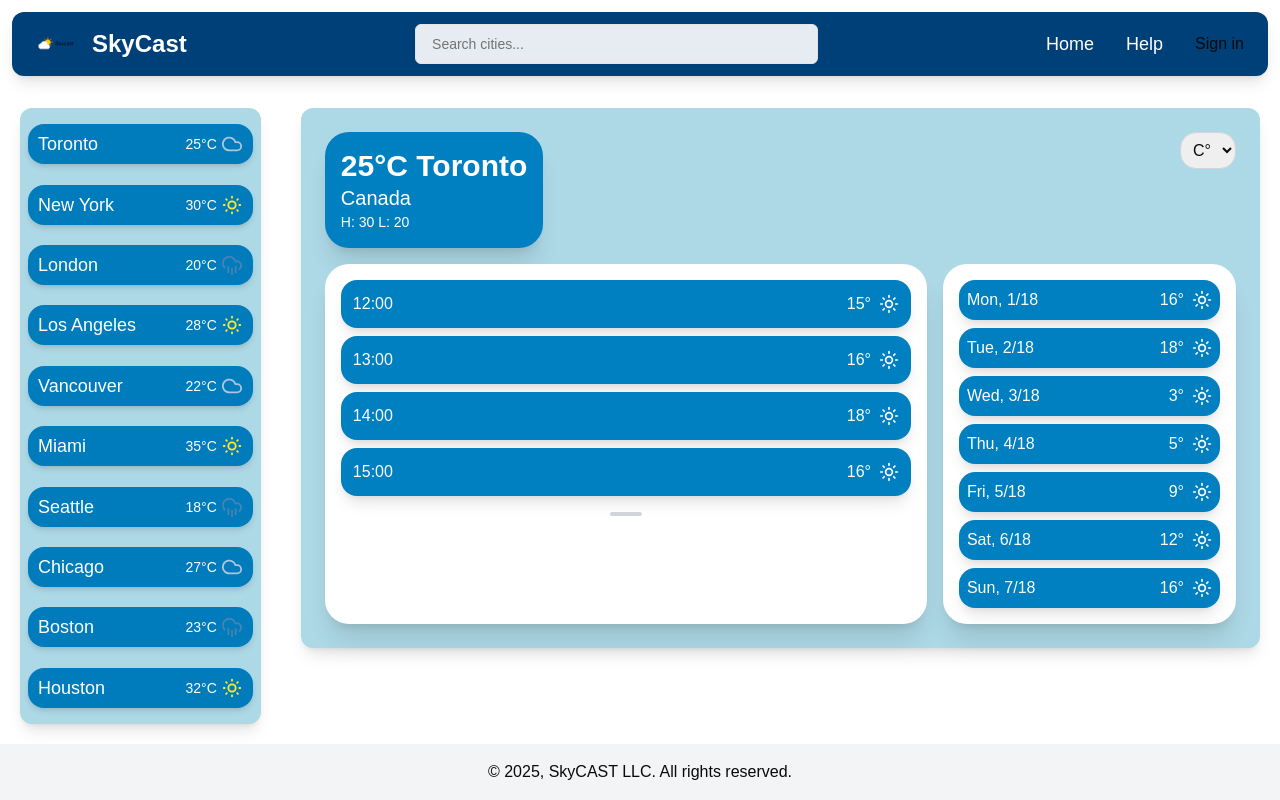
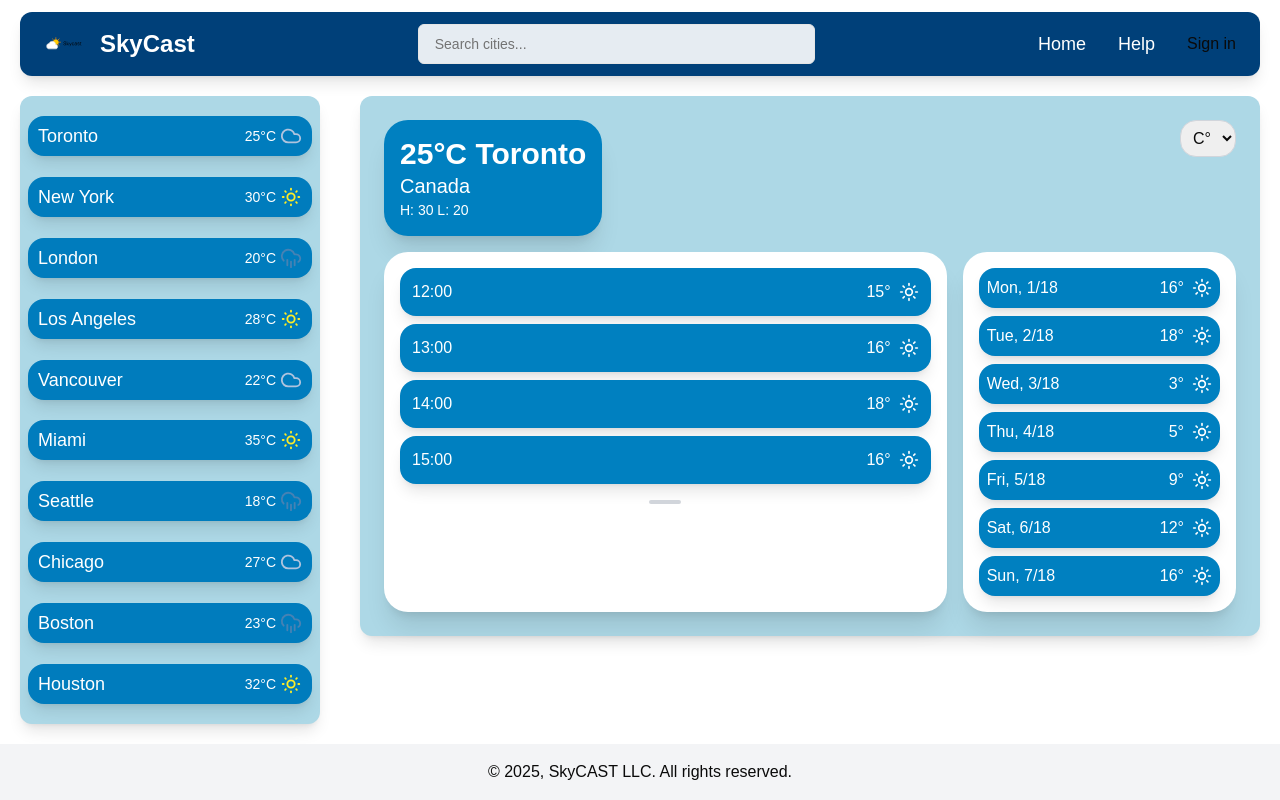
Before and after one commit to Globodain/2024-1-HR01-KA121-VET-000212716, a Next.js app in the folder frontend/: page / in a window 1280 px wide. Built offline with nearby package versions, Linux system fonts and the light colour scheme; no server answers.

Commit message:
miru odjebala banka

```diff
--- a/frontend/components/Navbar.tsx
+++ b/frontend/components/Navbar.tsx
@@ -10,7 +10,7 @@ import { Input } from "./ui/input";
 
 const Navbar = () => {
     return (
-        <div className="flex items-center justify-between p-6 shadow-lg bg-[#004079] shadow-2xs m-3 rounded-xl h-16">
+        <div className="flex items-center justify-between p-6 shadow-lg bg-[#004079] shadow-2xs mr-5 ml-5 mt-3 rounded-xl h-16">
             <div className="flex items-center gap-4">
                 <Image
                     width={40}
--- a/frontend/components/Sidebar.tsx
+++ b/frontend/components/Sidebar.tsx
@@ -75,9 +75,9 @@ const getWeatherIcon = (weather: string) => {
 
 const Sidebar = () => {
   return (
-    <div className="flex flex-wrap items-center justify-center p-2 shadow-lg w-1/4 shadow-2xs m-5 rounded-xl h-auto bg-[#add8e6] space-y-1">
+    <div className="flex flex-wrap items-center justify-center pt-3 pb-3 pl-2 pr-2 shadow-lg w-1/3 shadow-2xs m-5 rounded-xl h-auto bg-[#add8e6] space-y-1">
       {sampleData.map((city, index) => (
-        <Card key={index} className="flex justify-between p-1.5 bg-[#007cbd] border-none w-full h-auto rounded-2xl shadow-md">
+        <Card key={index} className="flex justify-between p-1.5 bg-[#007cbd] border-none w-full h-auto rounded-2xl shadow-lg">
           <h1 className="text-white text-lg font-extralight pl-1">{city.name}</h1>
           <div className="flex items-center justify-center pr-1">
             <p className="text-white text-sm pr-1">{city.temperature}°C</p>
```
Also changed, not shown: 1 other file (tests, documents, lock files or other folders).
